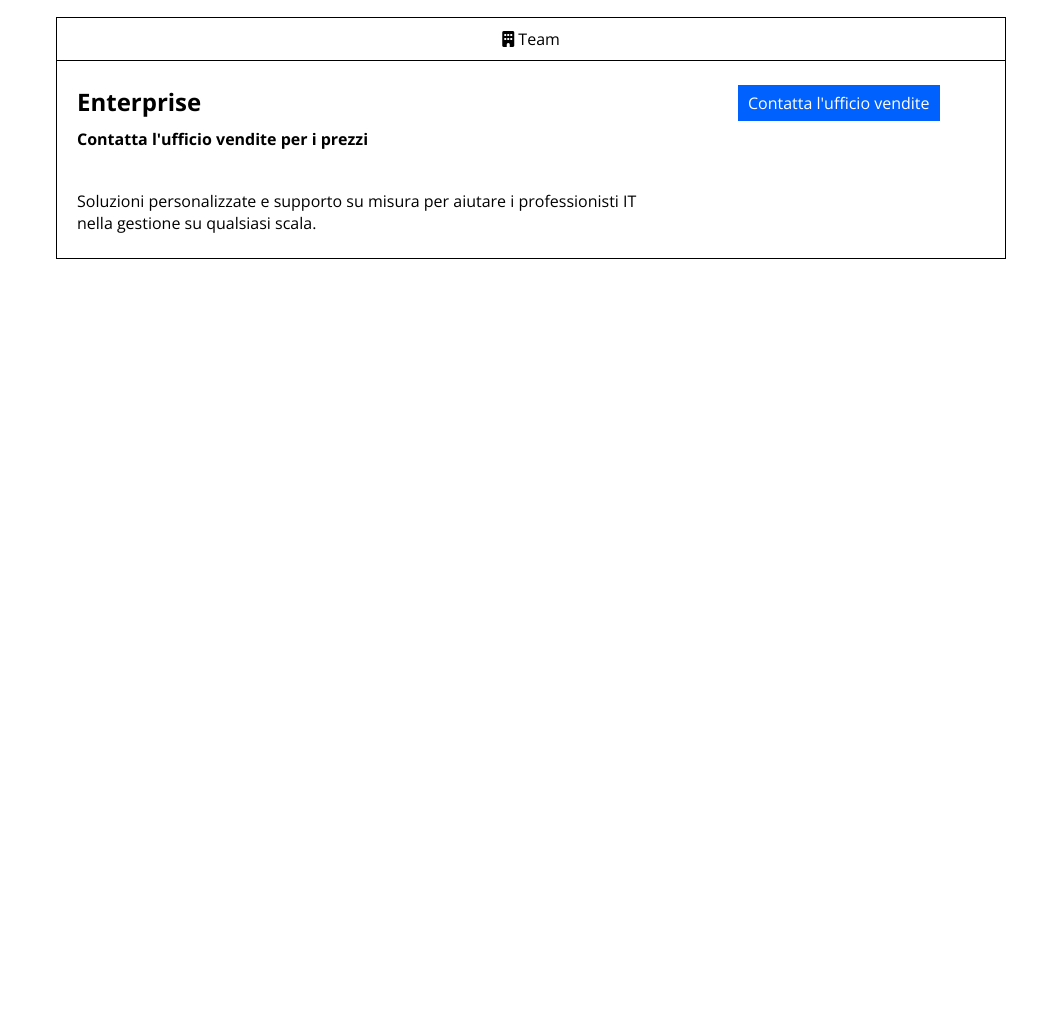
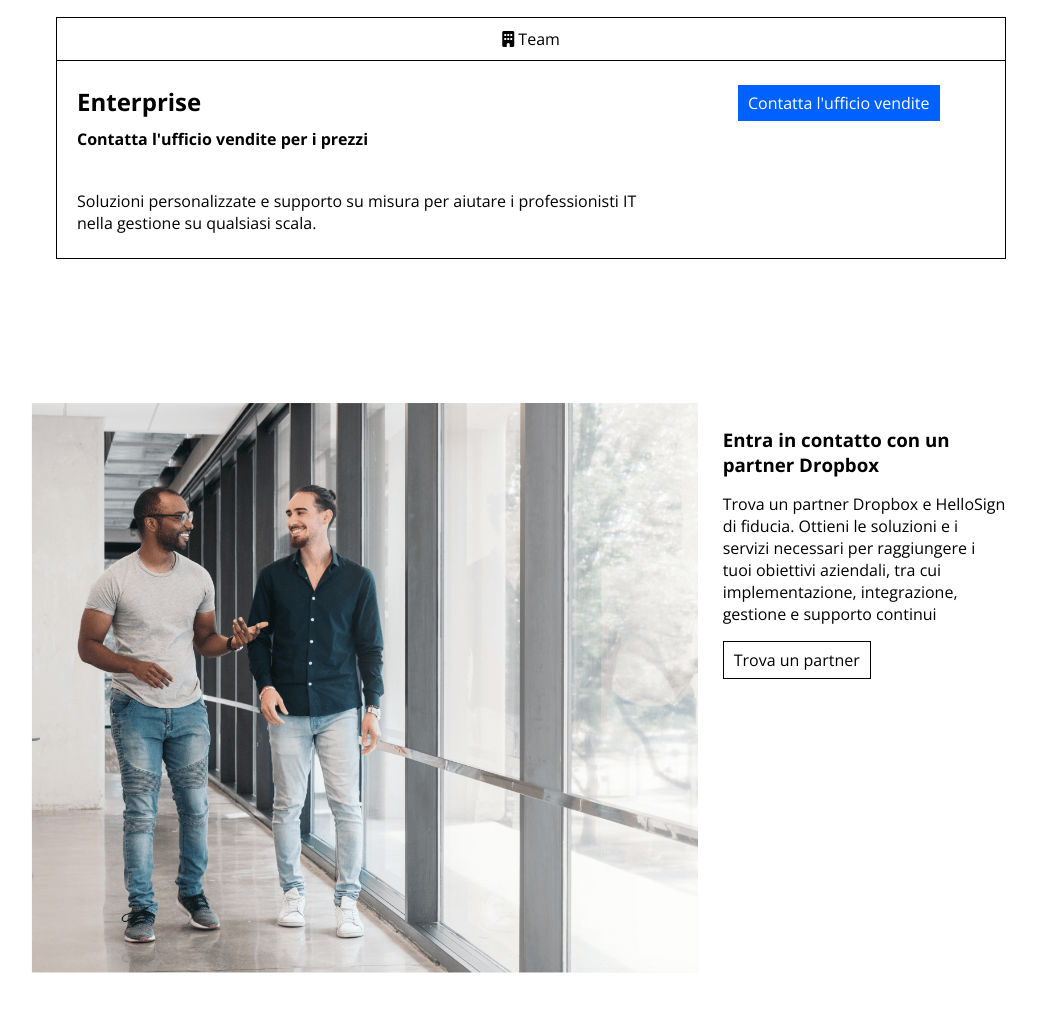
Before and after one commit to DomenicoDeSalvo/htmlcss-dropbox, a plain HTML site: page index.html in a window 1280 px wide. Shown: the part 1841-2853 px from the top of the page, without its empty margins (109-1146 px from the left). Before the commit the page ends 2124 px from the top, so only its background shows below. Drawn offline with nearby package versions, Linux system fonts and the light colour scheme.

Commit message:
Added new container with a col-8 and a col-4

```diff
--- a/css/style.css
+++ b/css/style.css
@@ -42,6 +42,18 @@ body{
 .row{
     display: flex;
     flex-wrap: wrap;
+}
+
+.main__section{
+    margin-top: 120px;
+    margin-bottom: 120px;
+}
+
+.description{
+    display: flex;
+    flex-direction: column;
+    gap: 16px;
+    align-items: flex-start;
 
 }
 
@@ -57,6 +69,11 @@ body{
 .blue-button{
     color: white;
     background-color: #0061ff;
+}
+
+.white-button{
+    background-color: white;
+    border: 1px solid black;
 }
 
 /*  Colums general */
--- a/index.html
+++ b/index.html
@@ -262,6 +262,21 @@
                         </div>
                     </div>
                 </div>
+                <div class="container-sm main__section">
+                    <div class="row">
+                        <div class="col-8">
+                            <img src="./img/partner.png" alt="partner">
+                        </div>
+                        <div class="col-4 description">
+                            <h3>Entra in contatto con un partner Dropbox</h3>
+                            <p>
+                                Trova un partner Dropbox e HelloSign di fiducia. Ottieni le soluzioni e i servizi necessari per raggiungere i tuoi obiettivi aziendali, tra cui implementazione, integrazione, gestione e supporto continui
+                            </p>
+                            <a href="" class="button white-button">Trova un partner</a>
+
+                        </div>
+                    </div>
+                </div>
             </section>
         </main>
 
```
